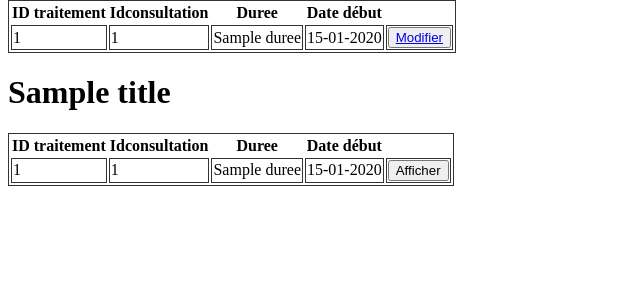
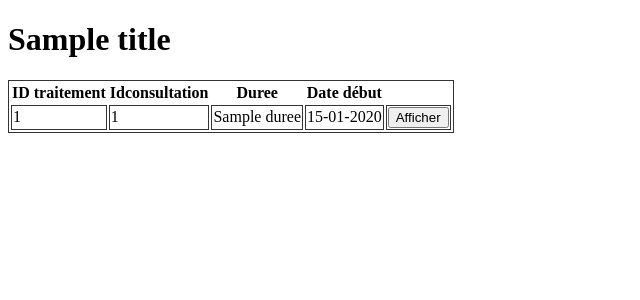
Before and after one commit to Frontaz1/PARTIEL_Gestion_Traitements_lang_miroux_oudshoorn, a Symfony app: template partiel/templates/traitement/index.html.twig in a window 1280 px wide. Shown: the part 58-358 px from the top of the page, without its empty margins (0-640 px from the left). Run offline with Twig, Linux system fonts and the light colour scheme; the template is opened without the code that fills it: most values are stand-ins (such as "Sample title", 1, 10 or a date in 2020); some libraries are stand-ins or nearby versions.

Commit message:
modif affichage

```diff
--- a/partiel/composer.json
+++ b/partiel/composer.json
@@ -20,7 +20,7 @@
         "symfony/dotenv": "6.1.*",
         "symfony/expression-language": "6.1.*",
         "symfony/flex": "^2",
-        "symfony/form": "6.1.*",
+        "symfony/form": "^6.2",
         "symfony/framework-bundle": "6.1.*",
         "symfony/http-client": "6.1.*",
         "symfony/intl": "6.1.*",
--- a/partiel/templates/traitement/index.html.twig
+++ b/partiel/templates/traitement/index.html.twig
@@ -8,27 +8,7 @@
     .example-wrapper code { background: #F5F5F5; padding: 2px 6px; }
 </style>
 
-<table>
-    <thead>
-	    <th>ID traitement</th>
-        <th>Idconsultation</th>
-        <th>Duree</th>
-        <th>Date début</th>
 
-    </thead>
-	 <tbody>
-{% for traitement in traitements %}    <tr>
-        <td>{{traitement.id}}</td>
-        <td>{{traitement.consultation.id}}</td>
-        <td>{{traitement.duree}}</td>
-        <td> {{ traitement.datedeb| date('d-m-Y')}}</td>
-		<td><a href="{{path('traitement',{id:traitement.id})}}"><button type="button">Modifier</a></td>
-    </tr>
-{% else %}
-    Pas de patients
-{% endfor %}
-    </tbody>
-</table>
 
 
 <h1> {{ title }}</h1>
```
Also changed, not shown: partiel/src/Form/TraitementType.php (added, +27 -0 lines), 1 other file.
